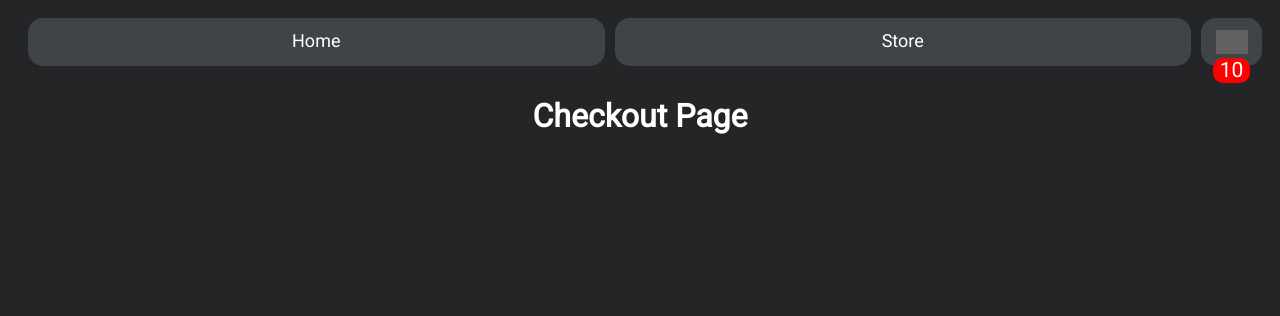
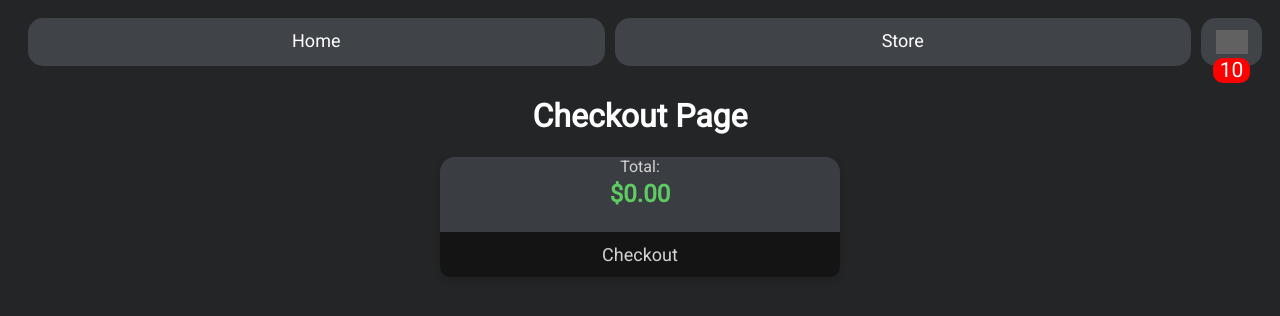
Before and after one commit to ericance/first-website, a Flask app: template app/templates/cart.html in a window 1280 px wide. Shown: the top 316 px of the page. Run offline with Flask 3, Linux system fonts and the light colour scheme; the template is opened without the code that fills it: values that come from a table or form of the project are taken from there, most other values are stand-ins (such as "Sample title", 1, 10 or a date in 2020); grey boxes are pictures that could not be loaded.

Commit message:
Created cart page

```diff
--- a/app/static/style.css
+++ b/app/static/style.css
@@ -107,3 +107,37 @@
 	width: 15%;
 	margin-bottom: 24px;
 }
+
+.cart-item {
+	display: flex;
+}
+
+.item-image {
+	width: 150px;
+	height: 150px;
+	margin-right: 18px;
+	padding: 16px;
+	padding-right: 0px;
+}
+
+.item-name {
+	font-size: 24px;
+	margin-bottom: 8px;
+}
+
+/* .item-price {
+	position: ;
+} */
+
+.item-quantity {
+	color: black;
+	height: 16px;
+	width: 100%;
+}
+
+#cart-total {
+	margin-top: 0px;
+	color: rgb(108, 247, 115);
+	font-weight: bold;
+	font-size: 24px;
+}
--- a/app/templates/cart.html
+++ b/app/templates/cart.html
@@ -6,4 +6,71 @@
 
 {% block content %}
 	<h1 style="text-align: center;">Checkout Page</h1>
+
+	{% if itemSize > 0 %}
+	<div class="card" id="cart-card" style="max-width: 400px; margin: auto; border-radius: 15px; opacity: 80%;">
+		{% for item in items %}
+			{% if item.quantity > 0 %}
+				<div class="cart-item">
+					<img class="item-image" src="{{ item.image }}">
+					<div style="display: flex; flex-direction: column; align-items: center; width: 50%;">
+						<p class="item-name">{{ item.name }}</p>
+						<p>Quantity: </p>
+						<input class="item-quantity" type="number" min="0" max="99" value="{{ item.quantity }}" itemId="{{ item.id }}">
+						<p class="item-price">${{ '%0.2f' | format(item.price|float) }}</p>
+					</div>
+				</div>
+			{% endif %}
+		{% endfor %}
+		<p style="margin-bottom: 4px;">Total: </p>
+		<p id="cart-total">$0.00</p>
+		<button class="checkout-button" type="submit">Checkout</button>
+	</div>
+	{% endif %}
+
+	<script>
+		const notification = document.getElementById("notification")
+		const cartCard = document.getElementById("cart-card")
+		const cartTotal = document.getElementById("cart-total")
+		var buttons = document.getElementsByClassName("checkout-button")
+		var quantities = document.getElementsByClassName("item-quantity")
+		var items = JSON.parse(`{{ itemsJSON|safe }}`)
+		var itemSize = "{{ itemSize }}"
+		var total = 0
+
+		if (itemSize > 0) {
+			for (let i = 0; i < buttons.length; i++) {
+				buttons[i].onclick = function() {
+					fetch("/api/checkout", {
+						method: "POST"
+					}).then(response => {
+						if (response.ok) {
+							while (cartCard.firstChild) {
+								cartCard.removeChild(cartCard.firstChild);
+							}
+							notification.innerText = "0"
+							alert("Successfully checked out!\nYour order will be delivered in 3-5 business days.")
+						}
+					})
+				}
+			}
+
+			for (let i = 0; i < quantities.length; i++) {
+				quantities[i].addEventListener('change', function() {
+					total = 0
+					for (let j = 0; j < quantities.length; j++) {
+						let quantity = quantities[j].value
+						total += items[parseInt(quantities[j].getAttribute("itemId")) - 1].price * quantity
+					}
+					cartTotal.innerText = "$" + (total).toFixed(2)
+				})
+			}
+
+			for (let i = 0; i < items.length; i++) {
+				let item = items[i]
+				total += item.price * item.quantity
+				cartTotal.innerText = "$" + (total).toFixed(2)
+			}
+		}
+	</script>
 {% endblock %}
--- a/app/templates/store.html
+++ b/app/templates/store.html
@@ -24,7 +24,7 @@
 		var buttons = document.getElementsByClassName("add-to-cart")
 		for (let i = 0; i < buttons.length; i++) {
 			buttons[i].onclick = function() {
-				fetch("/store", {
+				fetch("/api/cart", {
 					method: "POST",
 					headers: {
 						"Content-Type": "application/json"
@@ -34,8 +34,8 @@
 					})
 				}).then(response => {
 					if (response.ok) {
-						let newNotification = parseInt(notification.innerHTML) + 1
-						notification.innerHTML = newNotification > 99 ? "99+" : newNotification
+						let newNotification = parseInt(notification.innerText) + 1
+						notification.innerText = newNotification > 99 ? "99+" : newNotification
 					}
 				})
 			}
```
Also changed, not shown: app/routes.py (+46 -18 lines).
